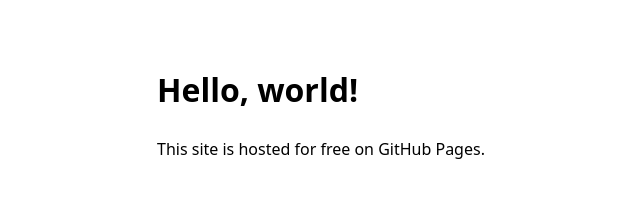
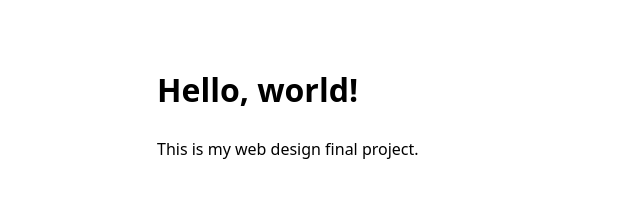
Before and after one commit to ruwebdesign/ruwebdesign, a plain HTML site: page index.html in a window 1280 px wide. Shown: the full height of the page, 143-783 px from the left. Drawn offline with Linux system fonts and the light colour scheme.

Commit message:
Update index.html

```diff
--- a/index.html
+++ b/index.html
@@ -16,6 +16,6 @@
 </head>
 <body>
   <h1>Hello, world!</h1>
-  <p>This site is hosted for free on GitHub Pages.</p>
+  <p>This is my web design final project.</p>
 </body>
 </html>
```
